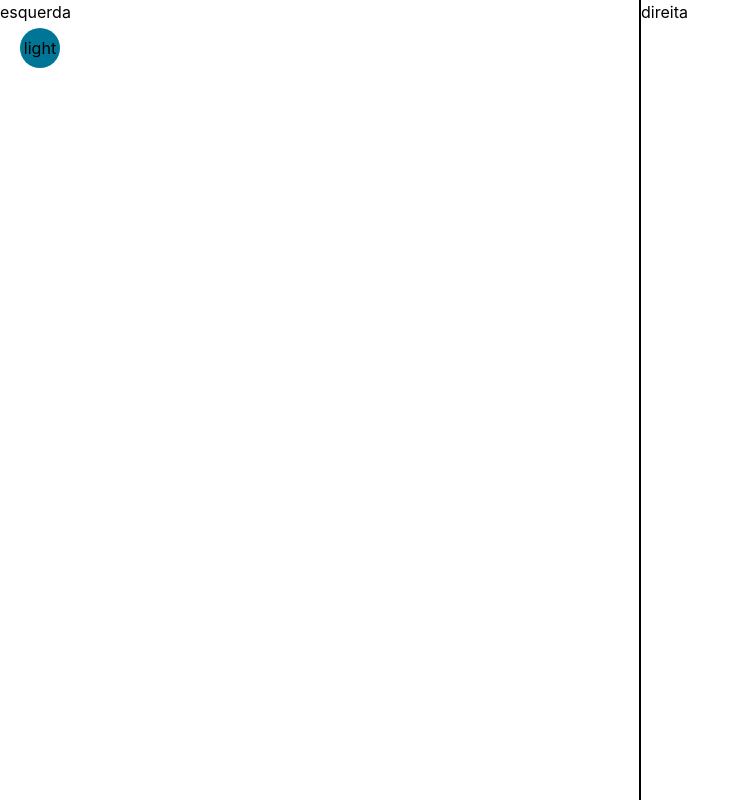
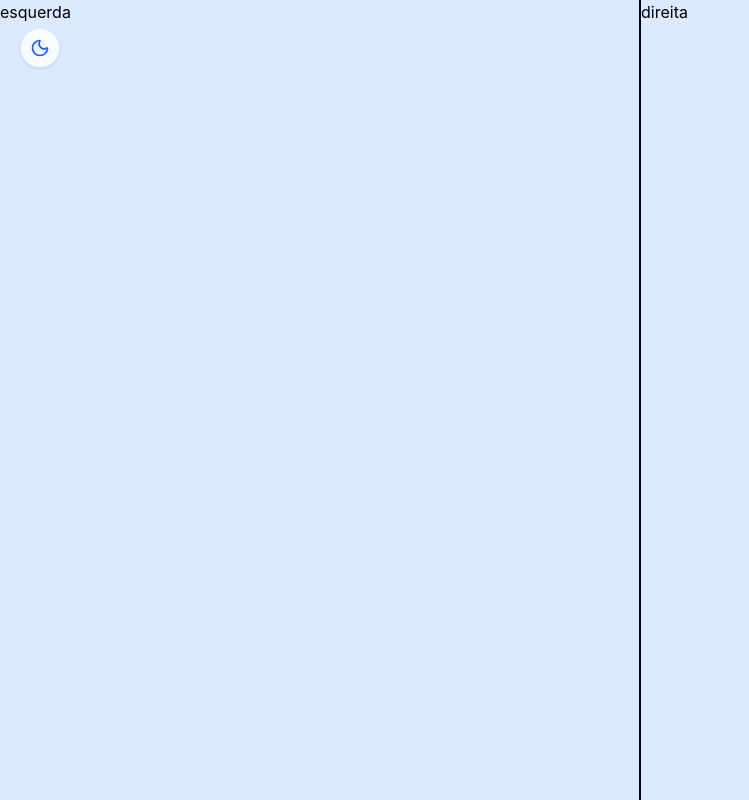
Before and after one commit to BiancaAntunes-dev/market-ai, a React (Vite) app: page / in a window 1280 px wide. Shown: the whole page, without its empty margins (0-749 px from the left). Built offline with nearby package versions, Linux system fonts and the light colour scheme.

Commit message:
Left & Right

```diff
--- a/src/App.jsx
+++ b/src/App.jsx
@@ -1,22 +1,24 @@
 import { useState } from 'react'
 import Left from './components/Left.jsx'
 import Right from './components/Right.jsx'
-import { Moon } from 'lucide-react'
+import { Moon, Sun } from 'lucide-react'
 
 function App() {
   const [isDark, setIsDark] = useState(false)
 
   const toggleTheme = () => {
     setIsDark(isDark ? false : true)
+    const html = document.documentElement;
+    html.classList.toggle('dark');
   }
 
   return (
     <main className='flex h-dvh'>
       <button
         onClick={toggleTheme}
-        className='fixed left-5 top-7 bg-cyan-700 w-10 h-10 flex items-center justify-center rounded-full'
+        className='fixed left-5 top-7 w-10 h-10 flex items-center justify-center rounded-full hover:cursor-pointer bg-white/80 dark:bg-slate-800/80 backdrop-blur border border-blue-100 dark:border-slate-700 text-blue-600 dark:text-blue-400 shadow-sm transition-transform hover:scale-105'
       >
-        {isDark ? "dark" : "light"}
+        {isDark ? <Sun size={20} /> : <Moon size={20} />}
       {/* </main>Moon color='white' /> */}
       </button>
       <Left />
--- a/src/components/Left.jsx
+++ b/src/components/Left.jsx
@@ -1,6 +1,6 @@
 const Left = function () {
     return (
-        <div className="w-1/2 border-r h-full">
+        <div className="w-1/2 border-r h-full bg-blue-100 dark:bg-slate-950">
             esquerda
         </div>
     )
--- a/src/components/Right.jsx
+++ b/src/components/Right.jsx
@@ -1,6 +1,6 @@
 const Right = function () {
     return (
-        <div className="w-1/2 border-l h-full">
+        <div className="w-1/2 border-l h-full bg-blue-100 dark:bg-blue-800">
             direita
         </div>
     )
--- a/src/style.css
+++ b/src/style.css
@@ -1,5 +1,5 @@
 @import "tailwindcss";
-
+@custom-variant dark (&:where(.dark, .dark *));
 * {
     padding: 0;
     margin: 0;
```
